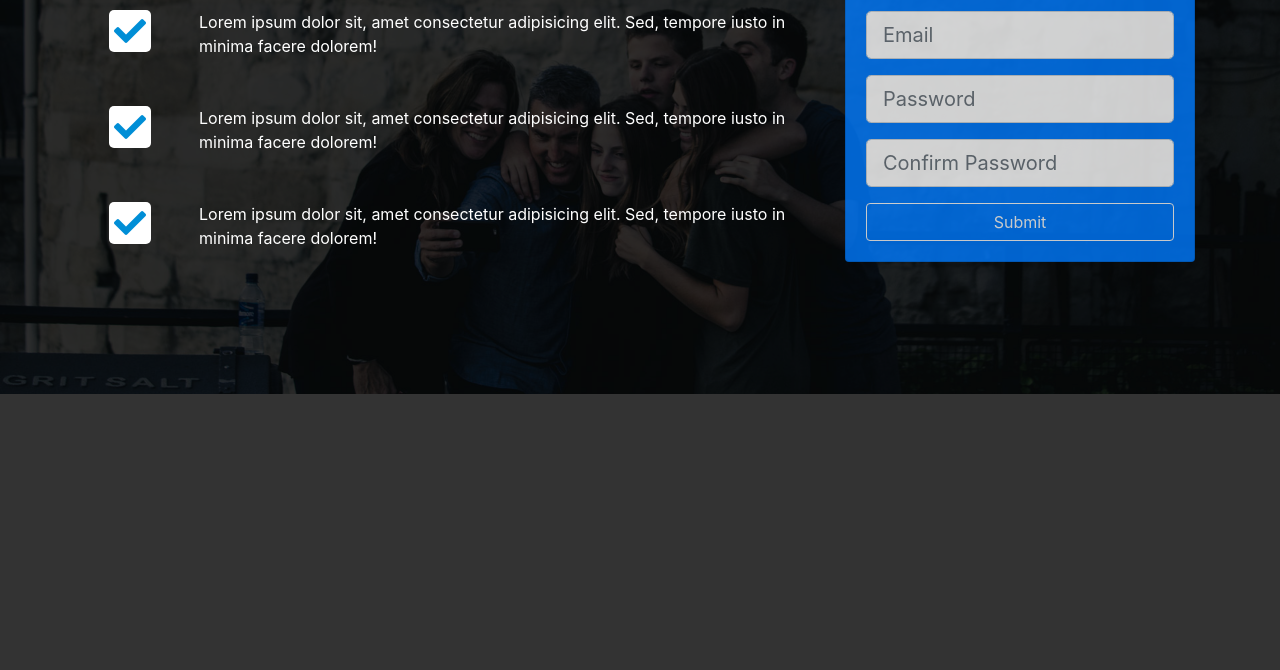
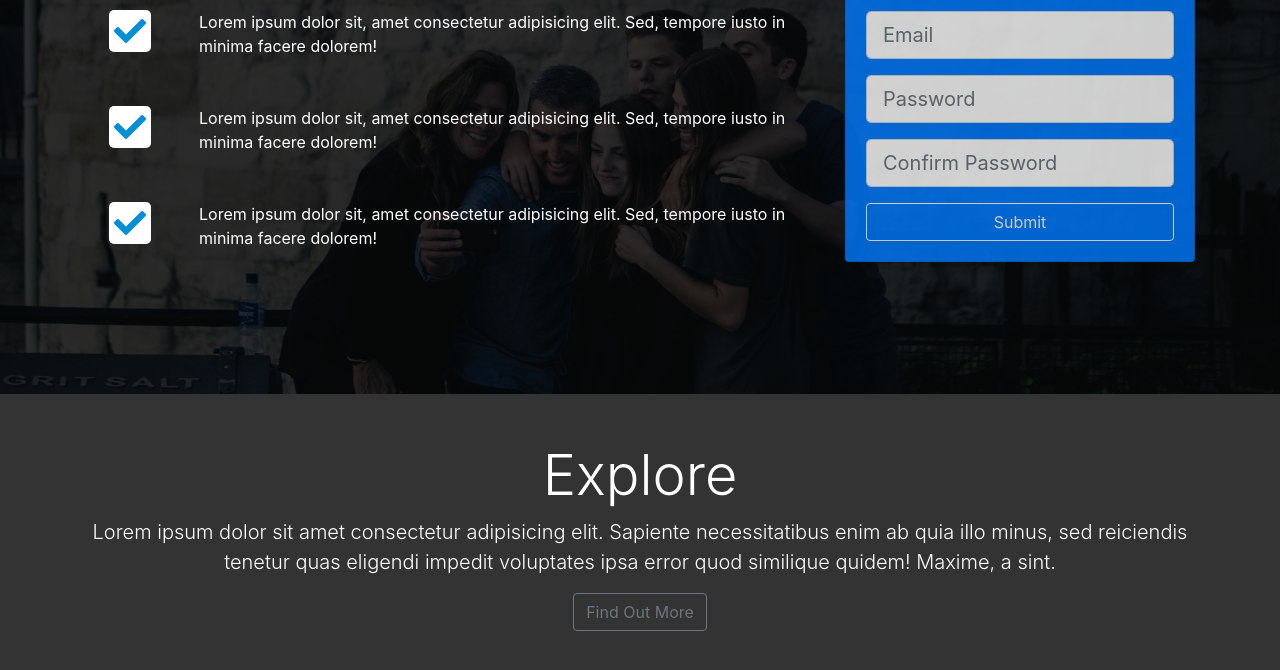
Before and after one commit to ycazeau/loopLAB, a plain HTML site: page index.html in a window 1280 px wide. Shown: the part 306-976 px from the top of the page. Before the commit the page ends 800 px from the top, so only its background shows below. Drawn offline with nearby package versions, Linux system fonts and the light colour scheme.

Commit message:
Creating the explore head

```diff
--- a/index.html
+++ b/index.html
@@ -142,6 +142,25 @@
     </header>
     <!-- The Home Section -->
 
+    <!-- Explore Head -->
+    <section id="explore-head-section">
+      <div class="container">
+        <div class="row">
+          <div class="col text-center py-5">
+            <h1 class="display-4">Explore</h1>
+            <p class="lead">
+              Lorem ipsum dolor sit amet consectetur adipisicing elit. Sapiente
+              necessitatibus enim ab quia illo minus, sed reiciendis tenetur
+              quas eligendi impedit voluptates ipsa error quod similique quidem!
+              Maxime, a sint.
+            </p>
+            <a href="#" class="btn btn-outline-secondary"> Find Out More </a>
+          </div>
+        </div>
+      </div>
+    </section>
+    <!-- Explore Head -->
+
     <!-- jQuery first, then Popper.js, then Bootstrap JS -->
     <script
       src="http://code.jquery.com/jquery-3.5.1.min.js"
```
